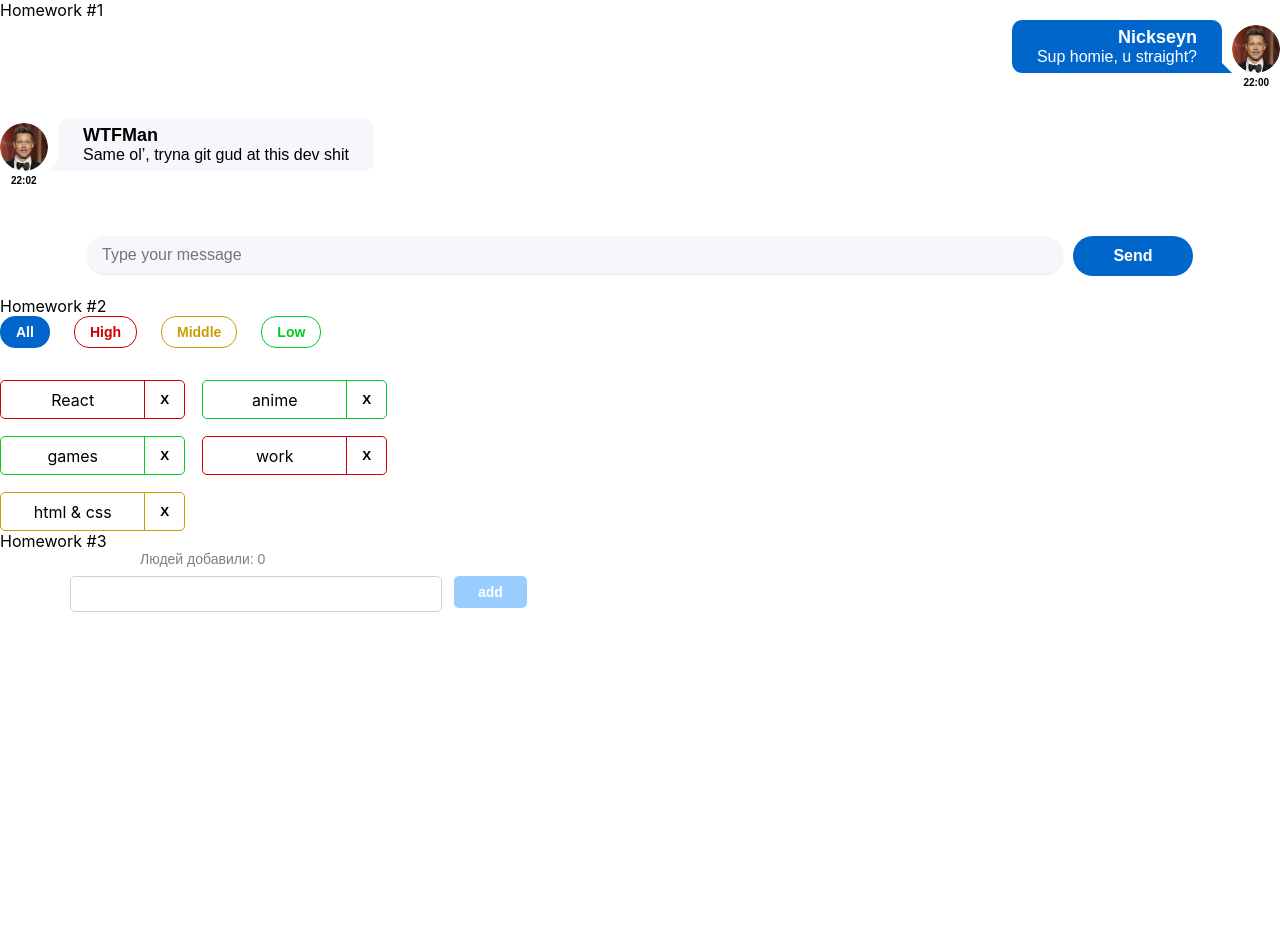
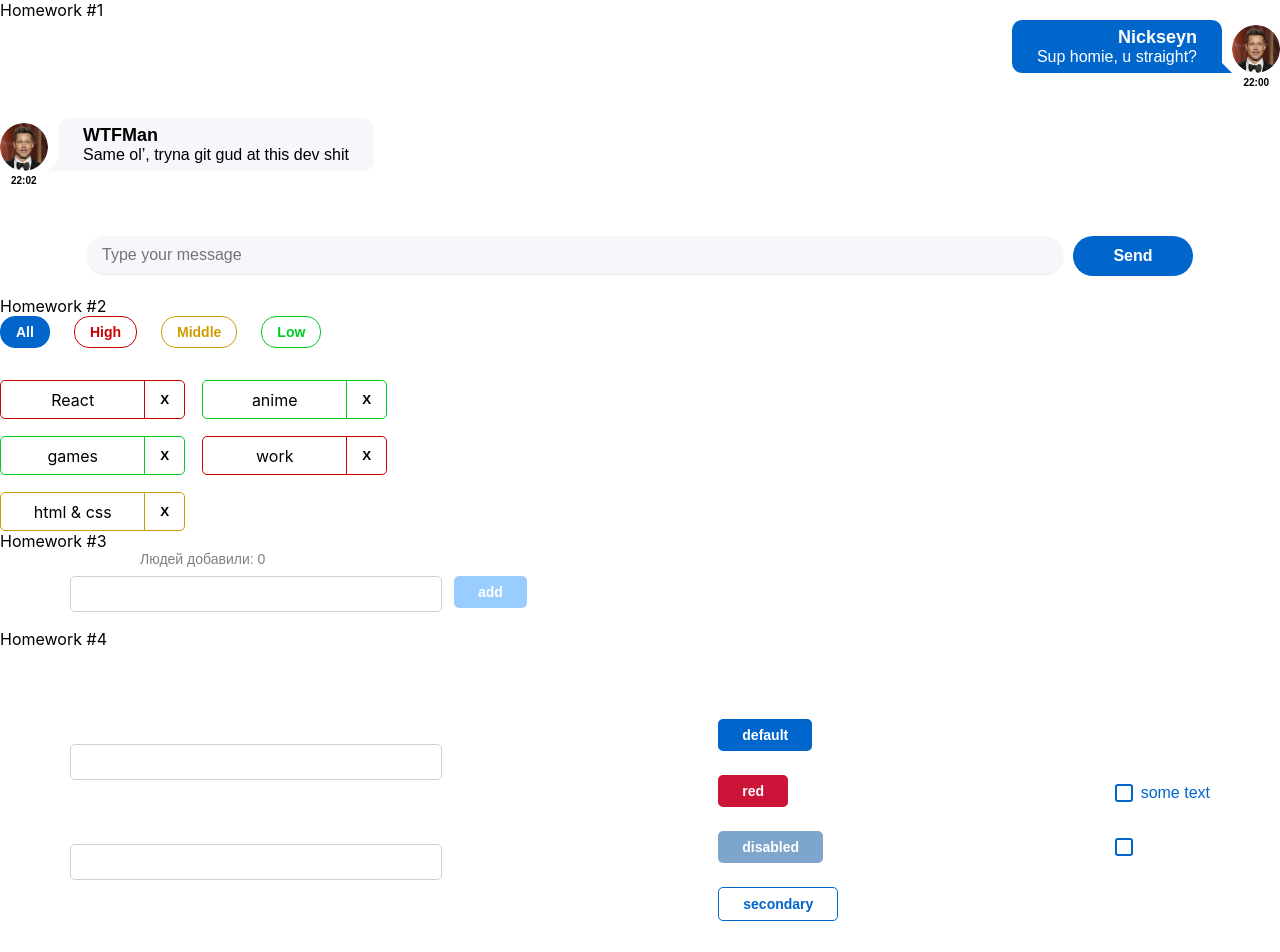
Before and after one commit to Nickseyn/homework_02, a React (Create React App) app: page /#/junior in a window 1280 px wide. Shown: the top 952 px of the page. Before the commit the page ends 800 px from the top, so only its background shows below. Built offline with nearby package versions, Linux system fonts and the light colour scheme.

Commit message:
1. Implement SuperInputText component 2. Add className logic to SuperButton 3. Fix SuperCheckbox onChange handler 4. Apply design-compliant styling

```diff
--- a/src/s1-main/App.tsx
+++ b/src/s1-main/App.tsx
@@ -3,6 +3,7 @@ import s from './App.module.css'
 import HW1 from '../s2-homeworks/hw01/HW1'
 import HW2 from "../s2-homeworks/hw02/HW2";
 import HW3 from "../s2-homeworks/hw03/HW3";
+import HW4 from "../s2-homeworks/hw04/HW4";
 
 function App() {
     return (
@@ -10,7 +11,7 @@ function App() {
             <HW1/>
             <HW2/>
             <HW3/>
-            {/*<HW4/>*/}
+            <HW4/>
 
             {/*при выполнении дз 5 и более - закомментировать здесь дз 1-4, так как они есть внутри дз 5*/}
             {/*<HW5/>*/}
--- a/src/s2-homeworks/hw04/Stand.module.css
+++ b/src/s2-homeworks/hw04/Stand.module.css
@@ -2,22 +2,27 @@
     display: flex;
     justify-content: space-between;
     align-items: center;
+    padding: 35px;
+    margin: 35px;
 }
 
 .inputs {
     display: flex;
     flex-direction: column;
     gap: 48px;
+    padding-right: 35px;
 }
 
 .buttons {
     display: flex;
     flex-direction: column;
     gap: 24px;
+    padding: 0 35px;
 }
 
 .checkboxes {
     display: flex;
     flex-direction: column;
     gap: 36px;
+    padding-left: 35px;
 }
--- a/src/s2-homeworks/hw04/common/c1-SuperInputText/SuperInputText.module.css
+++ b/src/s2-homeworks/hw04/common/c1-SuperInputText/SuperInputText.module.css
@@ -1,20 +1,41 @@
 .input:focus {
+    border-color: #0066CC;
+    box-shadow: 0 0 0 2px rgba(0, 102, 204, 0.2);
 }
 
 .input {
+    width: 372px;
+    padding: 8px 12px;
+    border: 1px solid #D1D1D1;
+    border-radius: 5px;
+    font-size: 16px;
+    outline: none;
+    transition: all 0.3s;
 }
 
 .inputWrapper {
+    position: relative;
+    margin-bottom: 16px;
 }
 
 .superInput {
+    border: 1px solid #D1D1D1;
 }
 
 .errorInput {
+    border: 1px solid #CC0000;
 }
 
 .errorInput:focus {
+    border-color: #CC0000;
+    box-shadow: 0 0 0 2px rgba(204, 0, 0, 0.2);
 }
 
 .error {
+    color: #CC0000;
+    font-size: 14px;
+    margin-top: 4px;
+    position: absolute;
+    top: 100%;
+    left: 0;
 }
--- a/src/s2-homeworks/hw04/common/c1-SuperInputText/SuperInputText.tsx
+++ b/src/s2-homeworks/hw04/common/c1-SuperInputText/SuperInputText.tsx
@@ -7,14 +7,10 @@ import React, {
 } from 'react'
 import s from './SuperInputText.module.css'
 
-// тип пропсов обычного инпута
 type DefaultInputPropsType = DetailedHTMLProps<InputHTMLAttributes<HTMLInputElement>,
     HTMLInputElement>
 
-// здесь мы говорим что у нашего инпута будут такие же пропсы как у обычного инпута, кроме type
-// (чтоб не писать value: string, onChange: ...; они уже все описаны в DefaultInputPropsType)
 type SuperInputTextPropsType = Omit<DefaultInputPropsType, 'type'> & {
-    // и + ещё пропсы которых нет в стандартном инпуте
     onChangeText?: (value: string) => void
     onEnter?: () => void
     error?: ReactNode
@@ -32,27 +28,27 @@ const SuperInputText: React.FC<SuperInputTextPropsType> = (
         spanClassName,
         id,
 
-        ...restProps // все остальные пропсы попадут в объект restProps
+        ...restProps
     }
 ) => {
     const onChangeCallback = (e: ChangeEvent<HTMLInputElement>) => {
-        onChange?.(e) // если есть пропс onChange, то передать ему е (поскольку onChange не обязателен)
+        onChange?.(e)
 
         onChangeText?.(e.currentTarget.value)
     }
     const onKeyPressCallback = (e: KeyboardEvent<HTMLInputElement>) => {
         onKeyPress?.(e)
 
-        onEnter && // если есть пропс onEnter
-        e.key === 'Enter' && // и если нажата кнопка Enter
-        onEnter() // то вызвать его
+        onEnter &&
+        e.key === 'Enter' &&
+        onEnter()
     }
 
     const finalSpanClassName = s.error
         + (spanClassName ? ' ' + spanClassName : '')
     const finalInputClassName = s.input
         + (error ? ' ' + s.errorInput : ' ' + s.superInput)
-        + (className ? ' ' + className : '') // задача на смешивание классов
+        + (className ? ' ' + className : '')
 
     return (
         <div className={s.inputWrapper}>
@@ -62,7 +58,7 @@ const SuperInputText: React.FC<SuperInputTextPropsType> = (
                 onChange={onChangeCallback}
                 onKeyPress={onKeyPressCallback}
                 className={finalInputClassName}
-                {...restProps} // отдаём инпуту остальные пропсы если они есть (value например там внутри)
+                {...restProps}
             />
             <span
                 id={id ? id + '-span' : undefined}
--- a/src/s2-homeworks/hw04/common/c2-SuperButton/SuperButton.module.css
+++ b/src/s2-homeworks/hw04/common/c2-SuperButton/SuperButton.module.css
@@ -1,36 +1,64 @@
 .button {
+    padding: 8px 24px;
+    border-radius: 5px;
+    font-weight: 600;
+    font-size: 14px;
+    cursor: pointer;
+    transition: all 0.3s;
+    border: none;
+    outline: none;
 }
 
 .disabled {
+    background: #004D99;
+    color: white;
+    opacity: 0.5;
+    cursor: not-allowed;
 }
 
 .secondary {
+    background: transparent;
+    border: 1px solid #0066CC;
+    color: #0066CC;
 }
 
 .default {
+    background: #0066CC;
+    color: white;
 }
 
 .red {
+    background: #CC1439;
+    color: white;
 }
 
 .default:hover {
+    background: #0080FF;
 }
 
 .red:hover {
+    background: #FF1A47;
 }
 
 .secondary:hover {
+    background: #E5F0FA;
 }
 
-
 .default:active {
+    background: #0059B2;
 }
 
 .secondary:active {
+    background: #C9E5FF;
 }
 
 .red:active {
+    background: #B21232;
 }
 
 .button:disabled {
+    background: #004D99;
+    color: white;
+    opacity: 0.5;
+    cursor: not-allowed;
 }
--- a/src/s2-homeworks/hw04/common/c2-SuperButton/SuperButton.tsx
+++ b/src/s2-homeworks/hw04/common/c2-SuperButton/SuperButton.tsx
@@ -1,7 +1,6 @@
 import React, {ButtonHTMLAttributes, DetailedHTMLProps} from 'react'
 import s from './SuperButton.module.css'
 
-// тип пропсов обычной кнопки, children в котором храниться название кнопки там уже описан
 type DefaultButtonPropsType = DetailedHTMLProps<ButtonHTMLAttributes<HTMLButtonElement>,
     HTMLButtonElement>
 
@@ -14,21 +13,16 @@ const SuperButton: React.FC<SuperButtonPropsType> = (
         xType,
         className,
         disabled,
-        ...restProps // все остальные пропсы попадут в объект restProps, там же будет children
+        ...restProps
     }
 ) => {
-    const finalClassName = s.button
-        // + (disabled
-        //         ? ...
-        //         : xType === 'red'
-        //             ? ...
-        + (className ? ' ' + className : '') // задачка на смешивание классов
+    const finalClassName = `${s.button} ${disabled ? s.disabled : xType === 'red' ? s.red : xType === 'secondary' ? s.secondary : s.default}${className ? ' ' + className : ''}`
 
     return (
         <button
             disabled={disabled}
             className={finalClassName}
-            {...restProps} // отдаём кнопке остальные пропсы если они есть (children там внутри)
+            {...restProps}
         />
     )
 }
--- a/src/s2-homeworks/hw04/common/c3-SuperCheckbox/SuperCheckbox.tsx
+++ b/src/s2-homeworks/hw04/common/c3-SuperCheckbox/SuperCheckbox.tsx
@@ -5,7 +5,6 @@ import React, {
 } from 'react'
 import s from './SuperCheckbox.module.css'
 
-// тип пропсов обычного инпута
 type DefaultInputPropsType = DetailedHTMLProps<InputHTMLAttributes<HTMLInputElement>,
     HTMLInputElement>
 
@@ -20,15 +19,15 @@ const SuperCheckbox: React.FC<SuperCheckboxPropsType> = (
         onChangeChecked,
         className,
         spanClassName,
-        children, // в эту переменную попадёт текст, типизировать не нужно так как он затипизирован в React.FC
+        children,
         id,
 
-        ...restProps // все остальные пропсы попадут в объект restProps
+        ...restProps
     }
 ) => {
     const onChangeCallback = (e: ChangeEvent<HTMLInputElement>) => {
-        // задачка на написание онченджа
-
+        onChange?.(e)
+        onChangeChecked?.(e.currentTarget.checked)
     }
 
     const finalInputClassName = s.checkbox
@@ -41,7 +40,7 @@ const SuperCheckbox: React.FC<SuperCheckboxPropsType> = (
                 type={'checkbox'}
                 onChange={onChangeCallback}
                 className={finalInputClassName}
-                {...restProps} // отдаём инпуту остальные пропсы если они есть (checked например там внутри)
+                {...restProps}
             />
             {children && (
                 <span
@@ -51,7 +50,7 @@ const SuperCheckbox: React.FC<SuperCheckboxPropsType> = (
                     {children}
                 </span>
             )}
-        </label> // благодаря label нажатие на спан передастся в инпут
+        </label>
     )
 }
 
```
Also changed, not shown: src/s2-homeworks/hw04/HW4.tsx (+1 -8 lines), src/s2-homeworks/hw04/Stand.tsx (+1 -9 lines), src/s2-homeworks/hw04/common/c3-SuperCheckbox/SuperCheckbox.module.css (+0 -12 lines).
